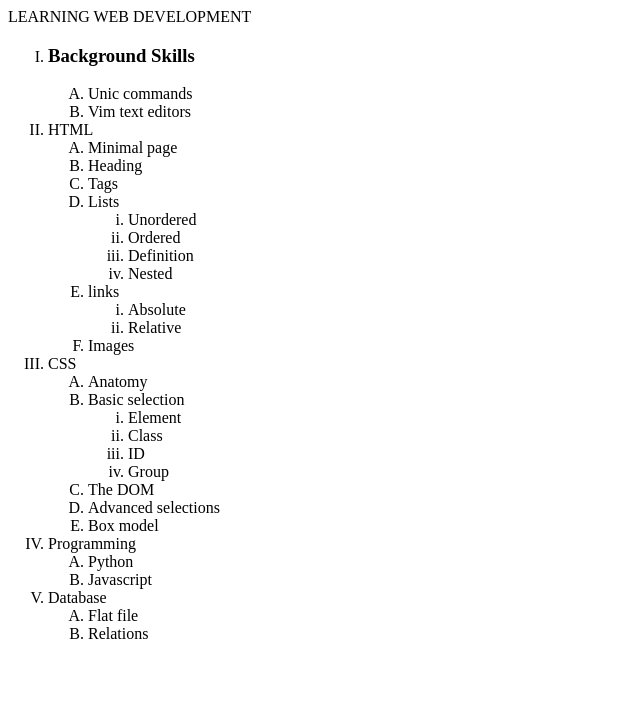
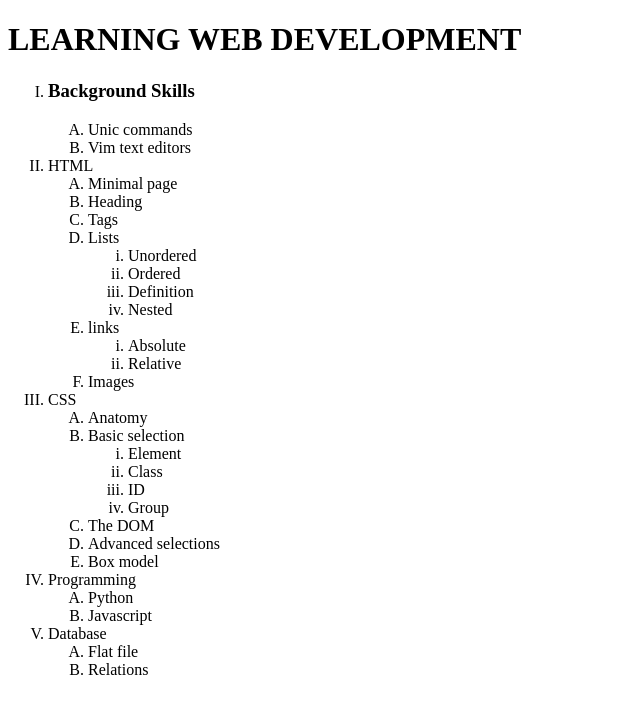
Before and after one commit to P-SIVARAJ/frotendproject, a plain HTML site: page task/Swami Vivekananda/learningweb.html in a window 1280 px wide. Shown: the whole page, without its empty margins (0-640 px from the left). Drawn offline with Linux system fonts and the light colour scheme.

Commit message:
LEARNING WEB DEVELOPMENT

```diff
--- a/task/Swami Vivekananda/learningweb.html
+++ b/task/Swami Vivekananda/learningweb.html
@@ -1,11 +1,15 @@
 <!DOCTYPE html>
 <html lang="en">
-<head>
-    <titile>
+    <head>
+        <title>
         LEARNING WEB DEVELOPMENT
-        </titile>
-</head>
-<body>
+        </title>
+        </head>
+    <body>
+
+    <h1>
+        LEARNING WEB DEVELOPMENT
+    </h1>
     <ol type="I">
         <li>
             <h3>Background Skills</h3>
```
